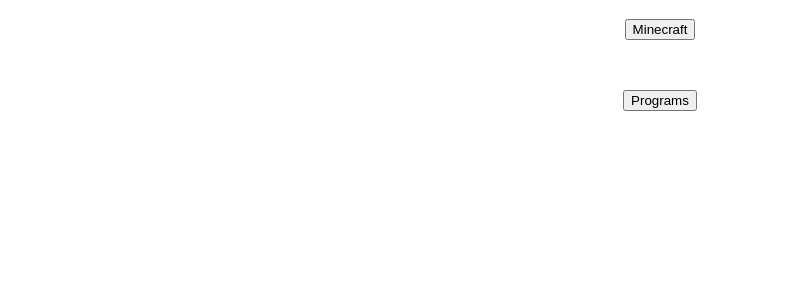
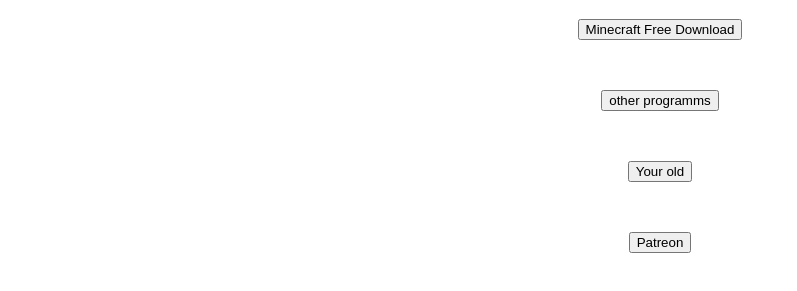
Before and after one commit to TOKYOnepoint/tokygames, a plain HTML site: page index.html in a window 1280 px wide. Shown: the part 47-338 px from the top of the page, without its empty margins (0-797 px from the left). Drawn offline with Linux system fonts and the light colour scheme.

Commit message:
Update index.html

```diff
--- a/index.html
+++ b/index.html
@@ -3,11 +3,22 @@
 <h1><strong>TOKYGAMES</strong></h1>
 
 <form action="https://sebastianguillen.com">
-<p style="padding-left: 40px; text-align: center;"><input type="submit" value="Minecraft" /></p>
+<p style="padding-left: 40px; text-align: center;"><input type="submit" value="Minecraft Free Download" /></p>
 <p style="padding-left: 40px;">&nbsp;</p>
 </form>
 
-<form action="https://youtube.com">
-<p style="padding-left: 40px; text-align: center;"><input type="submit" value="Programs" /></p>
+<form action="http://dogs.are.the.most.moe">
+<p style="padding-left: 40px; text-align: center;"><input type="submit" value="other programms" /></p>
 <p style="padding-left: 40px;">&nbsp;</p>
 </form>
+
+<form action="http://you.regettingold.com">
+<p style="padding-left: 40px; text-align: center;"><input type="submit" value="Your old" /></p>
+<p style="padding-left: 40px;">&nbsp;</p>
+</form>
+
+
+<form action="https://donateyourtab.to">
+<p style="padding-left: 40px; text-align: center;"><input type="submit" value="Patreon" /></p>
+<p style="padding-left: 40px;">&nbsp;</p>
+</form>
```
